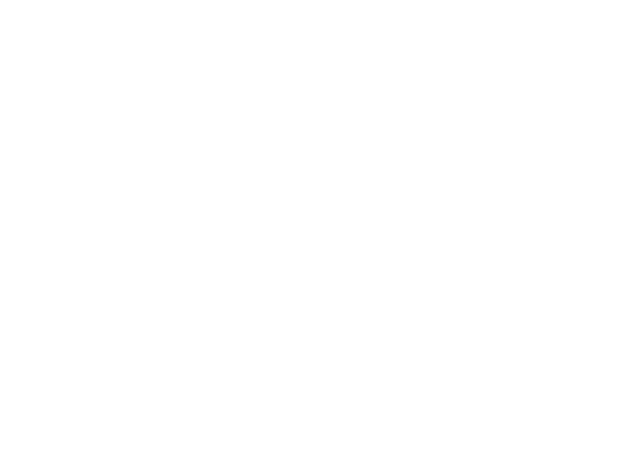
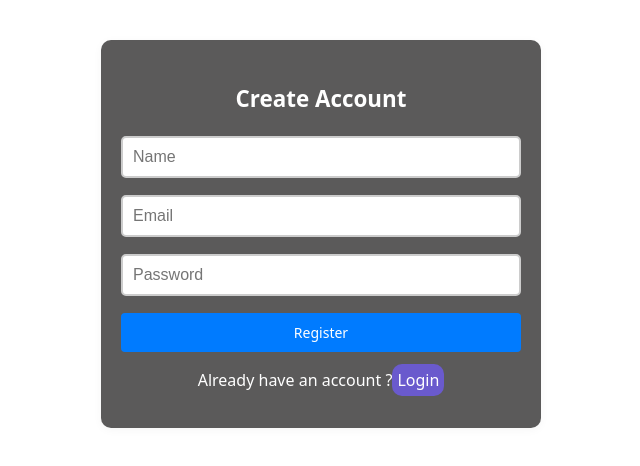
Before and after one commit to saravanan574/attendance, a React (Vite) app: page / in a window 1280 px wide. Shown: the top 466 px of the page, without its empty margins (319-959 px from the left). Built offline with nearby package versions, Linux system fonts and the light colour scheme.

Commit message:
Update App.jsx

```diff
--- a/src/App.jsx
+++ b/src/App.jsx
@@ -11,7 +11,7 @@
   return (
     <BrowserRouter>
         <Routes>
-        <Route path = "/" element = {<Home />} />
+        <Route path = "/" element = {<Register />} />
         <Route path = "/register" element = {<Register />} />
         <Route path = "/login" element = {<Login />} />
         <Route path = "/attendance" element = {
```
